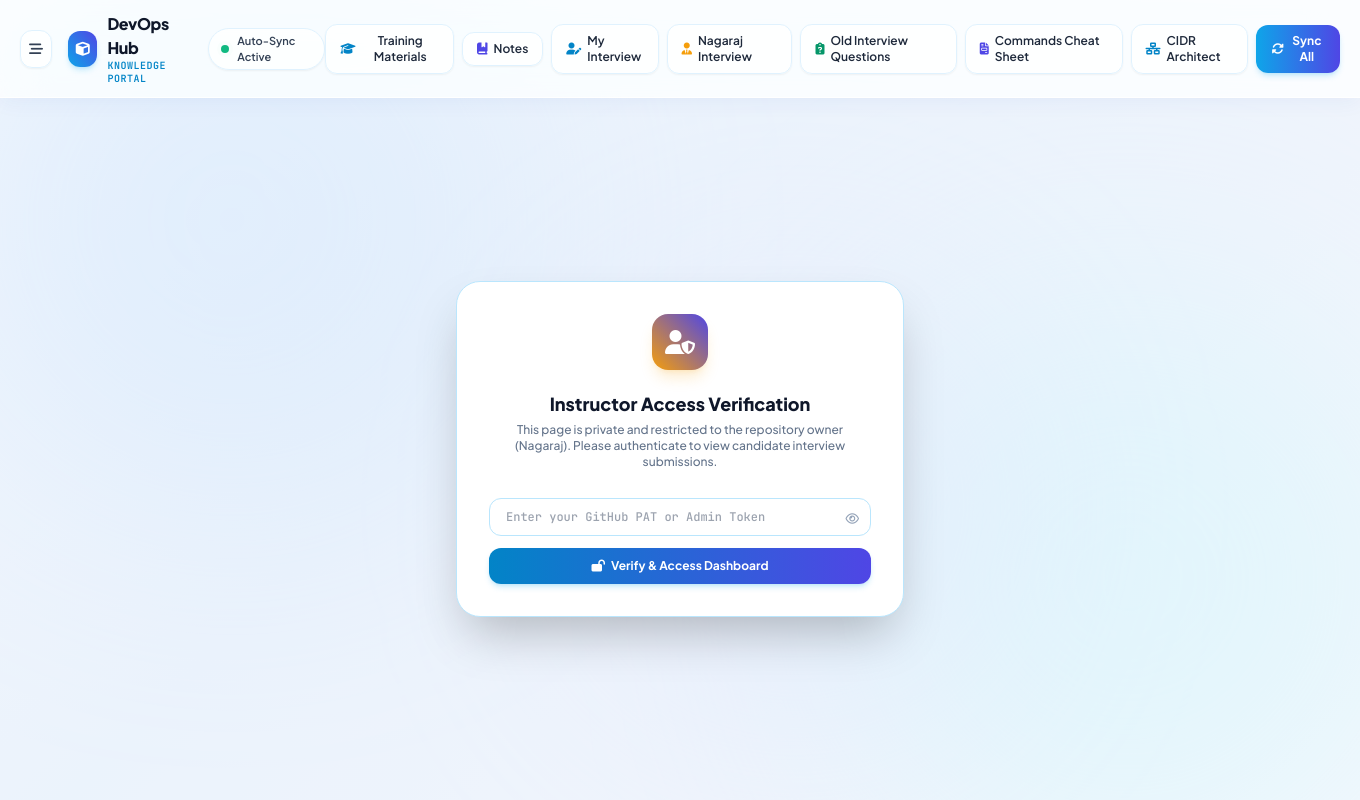
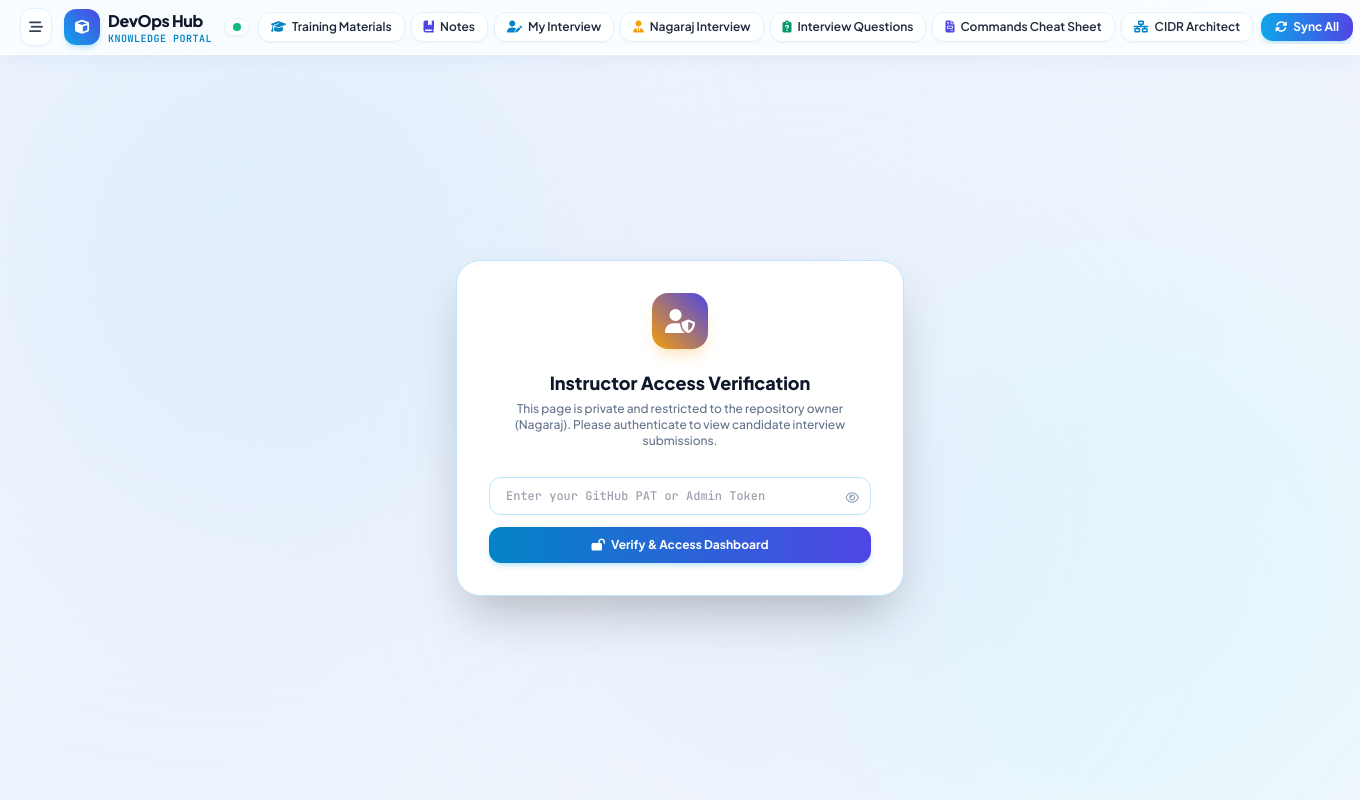
Before and after one commit to nagaraj602/Notes, a FastAPI app: page /admin-submissions in a window 1360 px wide. Run offline with FastAPI, Linux system fonts and the light colour scheme; parts of the project's set-up code (start-up, migrations or seed data) failed here and were passed over; some libraries are stand-ins or nearby versions.

Commit message:
fix: resolve 500 ISE in cheatsheet and old_iq, optimize navbar for 100% zoom, bump to v6.9.10

```diff
--- a/devops-notes-portal-web-app/app/templates/admin_submissions.html
+++ b/devops-notes-portal-web-app/app/templates/admin_submissions.html
@@ -251,7 +251,7 @@
             <div class="flex items-center space-x-2">
               <span class="w-2.5 h-2.5 rounded-full bg-emerald-500 animate-pulse"></span>
               <span class="text-slate-200 font-bold">DevOps Hub Admin Terminal</span>
-              <span class="text-[10px] text-slate-500">[v6.9.9]</span>
+              <span class="text-[10px] text-slate-500">[v6.9.10]</span>
             </div>
             <div class="flex items-center space-x-2">
               <button type="button" onclick="clearAdminTerminal()" class="px-2 py-0.5 rounded bg-slate-800 hover:bg-slate-700 text-slate-300 text-[10px]">Clear</button>
--- a/devops-notes-portal-web-app/app/templates/base.html
+++ b/devops-notes-portal-web-app/app/templates/base.html
@@ -98,6 +98,8 @@
     ::-webkit-scrollbar-track { background: transparent; }
     ::-webkit-scrollbar-thumb { background: rgba(148, 163, 184, 0.5); border-radius: 9999px; }
     ::-webkit-scrollbar-thumb:hover { background: #0284c7; }
+    .no-scrollbar::-webkit-scrollbar { display: none; }
+    .no-scrollbar { -ms-overflow-style: none; scrollbar-width: none; }
 
     /* Glass Panels */
     .glass-nav {
@@ -669,72 +671,77 @@
   <div class="fixed top-[35%] right-[25%] w-[450px] h-[450px] rounded-full bg-indigo-200/30 filter blur-[100px] pointer-events-none"></div>
 
   <!-- Top Navbar (White Bluish Glass) -->
-  <header class="glass-nav px-5 py-3 flex items-center justify-between sticky top-0 z-50">
+  <header class="glass-nav px-3 xl:px-5 py-2 flex items-center justify-between sticky top-0 z-50 gap-2">
     <!-- Brand Logo & Sidebar Toggle -->
-    <div class="flex items-center space-x-3 sm:space-x-4">
-      <button id="navSidebarToggle" onclick="toggleSidebar()" class="p-2 rounded-xl bg-white/80 hover:bg-sky-50 text-slate-700 hover:text-sky-600 border border-sky-100 transition-all flex items-center justify-center shadow-sm" title="Toggle Sidebar (Ctrl+B)">
-        <i class="fa-solid fa-bars-staggered text-sm"></i>
+    <div class="flex items-center space-x-2 sm:space-x-3 shrink-0">
+      <button id="navSidebarToggle" onclick="toggleSidebar()" class="p-1.5 sm:p-2 rounded-xl bg-white/80 hover:bg-sky-50 text-slate-700 hover:text-sky-600 border border-sky-100 transition-all flex items-center justify-center shadow-sm" title="Toggle Sidebar (Ctrl+B)">
+        <i class="fa-solid fa-bars-staggered text-xs sm:text-sm"></i>
       </button>
 
-      <a href="/" class="flex items-center space-x-2.5 group">
-        <div class="w-9 h-9 rounded-xl flex items-center justify-center shadow-md bg-gradient-to-tr from-sky-500 to-indigo-600 group-hover:scale-105 transition-all duration-200 shadow-sky-500/20">
-          <i class="fa-solid fa-cube text-white text-sm font-bold"></i>
+      <a href="/" class="flex items-center space-x-2 group">
+        <div class="w-8 h-8 sm:w-9 sm:h-9 rounded-xl flex items-center justify-center shadow-md bg-gradient-to-tr from-sky-500 to-indigo-600 group-hover:scale-105 transition-all duration-200 shadow-sky-500/20 shrink-0">
+          <i class="fa-solid fa-cube text-white text-xs sm:text-sm font-bold"></i>
         </div>
         <div class="leading-tight">
-          <span class="font-extrabold text-base tracking-tight text-slate-900 group-hover:text-sky-600 transition-colors">DevOps Hub</span>
-          <span class="block text-[10px] uppercase font-mono tracking-wider font-semibold text-sky-600">Knowledge Portal</span>
+          <span class="font-extrabold text-sm sm:text-base tracking-tight text-slate-900 group-hover:text-sky-600 transition-colors whitespace-nowrap">DevOps Hub</span>
+          <span class="block text-[9px] sm:text-[10px] uppercase font-mono tracking-wider font-semibold text-sky-600 whitespace-nowrap">Knowledge Portal</span>
         </div>
       </a>
 
-      <!-- Live Sync Status Pill -->
-      <div class="hidden md:flex items-center space-x-2 px-3 py-1 rounded-full bg-white/80 border border-sky-100 text-xs shadow-sm">
+      <!-- Live Sync Status Pill (Dot on smaller screens, Full pill on 2xl) -->
+      <div class="hidden 2xl:flex items-center space-x-1.5 px-2.5 py-1 rounded-full bg-white/80 border border-sky-100 text-xs shadow-sm whitespace-nowrap" title="Auto-Sync is actively monitoring repositories">
         <span class="relative flex h-2 w-2">
           <span class="animate-ping absolute inline-flex h-full w-full rounded-full bg-emerald-500 opacity-75"></span>
           <span class="relative inline-flex rounded-full h-2 w-2 bg-emerald-500"></span>
         </span>
         <span class="font-semibold text-[11px] text-slate-700">Auto-Sync Active</span>
       </div>
+      <div class="hidden lg:flex 2xl:hidden items-center px-2 py-1 rounded-full bg-white/80 border border-sky-100 shadow-sm" title="Auto-Sync Active">
+        <span class="relative flex h-2 w-2">
+          <span class="animate-ping absolute inline-flex h-full w-full rounded-full bg-emerald-500 opacity-75"></span>
+          <span class="relative inline-flex rounded-full h-2 w-2 bg-emerald-500"></span>
+        </span>
+      </div>
     </div>
 
     <!-- Navigation Actions -->
-    <nav class="flex items-center space-x-2">
-      <button onclick="focusRepo('training-materials')" class="px-3.5 py-2 rounded-xl text-xs font-semibold bg-white/80 hover:bg-sky-50 text-slate-800 hover:text-sky-600 transition-all flex items-center space-x-1.5 border border-sky-100 shadow-sm" title="ArtisanTek Training Materials">
-        <i class="fa-solid fa-graduation-cap text-sky-600"></i>
-        <span class="hidden sm:inline">Training Materials</span>
+    <nav class="flex items-center gap-1 xl:gap-1.5 shrink-0 overflow-x-auto no-scrollbar py-0.5">
+      <button onclick="focusRepo('training-materials')" class="px-2.5 xl:px-3 py-1.5 rounded-xl text-xs font-semibold bg-white/80 hover:bg-sky-50 text-slate-800 hover:text-sky-600 transition-all flex items-center space-x-1.5 border border-sky-100 shadow-sm whitespace-nowrap shrink-0" title="ArtisanTek Training Materials">
+        <i class="fa-solid fa-graduation-cap text-sky-600 text-xs"></i>
+        <span>Training Materials</span>
       </button>
 
-      <button onclick="focusRepo('devops-notes')" class="px-3.5 py-2 rounded-xl text-xs font-semibold bg-white/80 hover:bg-sky-50 text-slate-800 hover:text-indigo-600 transition-all flex items-center space-x-1.5 border border-sky-100 shadow-sm" title="DevOps Notes">
-        <i class="fa-solid fa-book-bookmark text-indigo-600"></i>
+      <button onclick="focusRepo('devops-notes')" class="px-2.5 xl:px-3 py-1.5 rounded-xl text-xs font-semibold bg-white/80 hover:bg-sky-50 text-slate-800 hover:text-indigo-600 transition-all flex items-center space-x-1.5 border border-sky-100 shadow-sm whitespace-nowrap shrink-0" title="DevOps Notes">
+        <i class="fa-solid fa-book-bookmark text-indigo-600 text-xs"></i>
         <span>Notes</span>
       </button>
 
-      <a href="/my-interviews" class="px-3.5 py-2 rounded-xl text-xs font-semibold transition-all flex items-center space-x-1.5 border shadow-sm {% if request.url.path == '/my-interviews' %}bg-sky-50 text-sky-900 border-sky-300 ring-2 ring-sky-400/20 shadow-sky-500/10{% else %}bg-white/80 hover:bg-sky-50 text-slate-800 hover:text-sky-700 border-sky-100{% endif %}" title="My Personal Interview Tracker & GitHub Sync">
-        <i class="fa-solid fa-user-pen text-sky-600"></i>
+      <a href="/my-interviews" class="px-2.5 xl:px-3 py-1.5 rounded-xl text-xs font-semibold transition-all flex items-center space-x-1.5 border shadow-sm whitespace-nowrap shrink-0 {% if request.url.path == '/my-interviews' %}bg-sky-50 text-sky-900 border-sky-300 ring-2 ring-sky-400/20 shadow-sky-500/10{% else %}bg-white/80 hover:bg-sky-50 text-slate-800 hover:text-sky-700 border-sky-100{% endif %}" title="My Personal Interview Tracker & GitHub Sync">
+        <i class="fa-solid fa-user-pen text-sky-600 text-xs"></i>
         <span>My Interview</span>
       </a>
 
-      <a href="/interviews" class="px-3.5 py-2 rounded-xl text-xs font-semibold transition-all flex items-center space-x-1.5 border shadow-sm {% if request.url.path == '/interviews' %}bg-amber-50 text-amber-900 border-amber-300 ring-2 ring-amber-400/20 shadow-amber-500/10{% else %}bg-white/80 hover:bg-sky-50 text-slate-800 hover:text-sky-700 border-sky-100{% endif %}" title="Nagaraj Interview Tracker & Q&A">
-        <i class="fa-solid fa-user-tie text-amber-500"></i>
+      <a href="/interviews" class="px-2.5 xl:px-3 py-1.5 rounded-xl text-xs font-semibold transition-all flex items-center space-x-1.5 border shadow-sm whitespace-nowrap shrink-0 {% if request.url.path == '/interviews' %}bg-amber-50 text-amber-900 border-amber-300 ring-2 ring-amber-400/20 shadow-amber-500/10{% else %}bg-white/80 hover:bg-sky-50 text-slate-800 hover:text-sky-700 border-sky-100{% endif %}" title="Nagaraj Interview Tracker & Q&A">
+        <i class="fa-solid fa-user-tie text-amber-500 text-xs"></i>
         <span>Nagaraj Interview</span>
       </a>
 
-      <a href="/old-iq-questions" class="px-3.5 py-2 rounded-xl text-xs font-semibold transition-all flex items-center space-x-1.5 border shadow-sm {% if request.url.path == '/old-iq-questions' %}bg-emerald-50 text-emerald-900 border-emerald-300 ring-2 ring-emerald-400/20 shadow-emerald-500/10{% else %}bg-white/80 hover:bg-sky-50 text-slate-800 hover:text-emerald-700 border-sky-100{% endif %}" title="Old Interview Questions by Company & Rounds">
-        <i class="fa-solid fa-clipboard-question text-emerald-600"></i>
-        <span>Old Interview Questions</span>
+      <a href="/old-iq-questions" class="px-2.5 xl:px-3 py-1.5 rounded-xl text-xs font-semibold transition-all flex items-center space-x-1.5 border shadow-sm whitespace-nowrap shrink-0 {% if request.url.path == '/old-iq-questions' %}bg-emerald-50 text-emerald-900 border-emerald-300 ring-2 ring-emerald-400/20 shadow-emerald-500/10{% else %}bg-white/80 hover:bg-sky-50 text-slate-800 hover:text-emerald-700 border-sky-100{% endif %}" title="Old Interview Questions by Company & Rounds">
+        <i class="fa-solid fa-clipboard-question text-emerald-600 text-xs"></i>
+        <span><span class="hidden 2xl:inline">Old </span>Interview Questions</span>
       </a>
 
-      <a href="/cheatsheets" class="px-3.5 py-2 rounded-xl text-xs font-semibold transition-all flex items-center space-x-1.5 border shadow-sm {% if request.url.path in ['/cheatsheets', '/commands-cheatsheet', '/commands-cheatsheets'] %}bg-indigo-50 text-indigo-900 border-indigo-300 ring-2 ring-indigo-400/20 shadow-indigo-500/10{% else %}bg-white/80 hover:bg-sky-50 text-slate-800 hover:text-indigo-700 border-sky-100{% endif %}" title="Commands & Manifests Cheat Sheets">
-        <i class="fa-solid fa-file-invoice text-indigo-600"></i>
+      <a href="/cheatsheets" class="px-2.5 xl:px-3 py-1.5 rounded-xl text-xs font-semibold transition-all flex items-center space-x-1.5 border shadow-sm whitespace-nowrap shrink-0 {% if request.url.path in ['/cheatsheets', '/commands-cheatsheet', '/commands-cheatsheets'] %}bg-indigo-50 text-indigo-900 border-indigo-300 ring-2 ring-indigo-400/20 shadow-indigo-500/10{% else %}bg-white/80 hover:bg-sky-50 text-slate-800 hover:text-indigo-700 border-sky-100{% endif %}" title="Commands & Manifests Cheat Sheets">
+        <i class="fa-solid fa-file-invoice text-indigo-600 text-xs"></i>
         <span>Commands Cheat Sheet</span>
       </a>
 
-      <a href="/cidr" class="px-3.5 py-2 rounded-xl text-xs font-semibold transition-all flex items-center space-x-1.5 border shadow-sm {% if request.url.path == '/cidr' %}bg-sky-50 text-sky-900 border-sky-300 ring-2 ring-sky-400/20 shadow-sky-500/10{% else %}bg-white/80 hover:bg-sky-50 text-slate-800 hover:text-sky-600 border-sky-100{% endif %}" title="Cloud CIDR & Subnet Visual Planner">
-        <i class="fa-solid fa-network-wired text-sky-600"></i>
-        <span class="hidden md:inline">CIDR Architect</span>
+      <a href="/cidr" class="px-2.5 xl:px-3 py-1.5 rounded-xl text-xs font-semibold transition-all flex items-center space-x-1.5 border shadow-sm whitespace-nowrap shrink-0 {% if request.url.path == '/cidr' %}bg-sky-50 text-sky-900 border-sky-300 ring-2 ring-sky-400/20 shadow-sky-500/10{% else %}bg-white/80 hover:bg-sky-50 text-slate-800 hover:text-sky-600 border-sky-100{% endif %}" title="Cloud CIDR & Subnet Visual Planner">
+        <i class="fa-solid fa-network-wired text-sky-600 text-xs"></i>
+        <span>CIDR<span class="hidden xl:inline"> Architect</span></span>
       </a>
 
-
-      <button onclick="triggerManualSync()" class="ml-1 px-4 py-2 rounded-xl text-xs font-bold text-white bg-gradient-to-r from-sky-500 to-indigo-600 hover:from-sky-600 hover:to-indigo-700 transition-all shadow-md shadow-sky-500/20 hover:scale-[1.02] flex items-center space-x-1.5 active:scale-95">
+      <button onclick="triggerManualSync()" class="ml-0.5 px-3 xl:px-3.5 py-1.5 rounded-xl text-xs font-bold text-white bg-gradient-to-r from-sky-500 to-indigo-600 hover:from-sky-600 hover:to-indigo-700 transition-all shadow-md shadow-sky-500/20 hover:scale-[1.02] flex items-center space-x-1.5 active:scale-95 whitespace-nowrap shrink-0" title="Trigger Git Sync Now">
         <i id="sync-icon" class="fa-solid fa-rotate text-xs"></i>
         <span>Sync All</span>
       </button>
--- a/devops-notes-portal-web-app/app/templates/cheatsheets.html
+++ b/devops-notes-portal-web-app/app/templates/cheatsheets.html
@@ -122,5 +122,5 @@
   window.ALL_CHEATSHEETS_DATA = {{ all_data | tojson }};
   window.INITIAL_ACTIVE_CATEGORY = "{{ active_category }}" || "all";
 </script>
-<script src="{{ url_for('static', filename='js/cheatsheets.js') }}"></script>
+<script src="/static/js/cheatsheets.js"></script>
 {% endblock %}
--- a/devops-notes-portal-web-app/app/templates/old_iq.html
+++ b/devops-notes-portal-web-app/app/templates/old_iq.html
@@ -487,5 +487,5 @@
   }
 </style>
 
-<script src="{{ url_for('static', filename='js/old_iq.js') }}"></script>
+<script src="/static/js/old_iq.js"></script>
 {% endblock %}
--- a/devops-notes-portal-web-app/k8s/all-in-one.yaml
+++ b/devops-notes-portal-web-app/k8s/all-in-one.yaml
@@ -49,7 +49,7 @@ spec:
     spec:
       containers:
         - name: devops-hub
-          image: nagarajkamath602/devops-hub-notes-artisantek-training-mterial-interview-questions:v6.9.9
+          image: nagarajkamath602/devops-hub-notes-artisantek-training-mterial-interview-questions:v6.9.10
           imagePullPolicy: IfNotPresent
           ports:
             - containerPort: 8000
```
Also changed, not shown: image.png (added).
